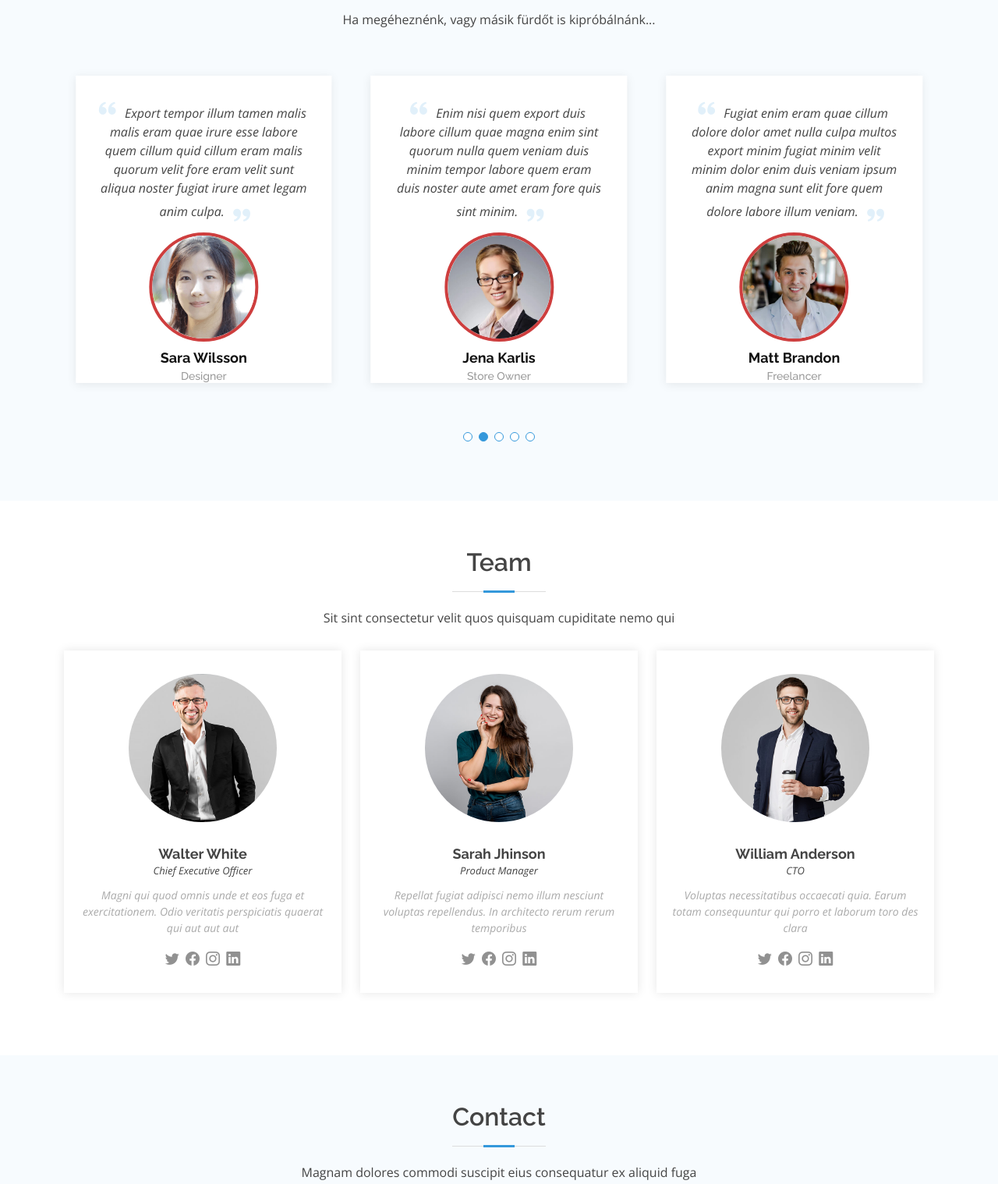
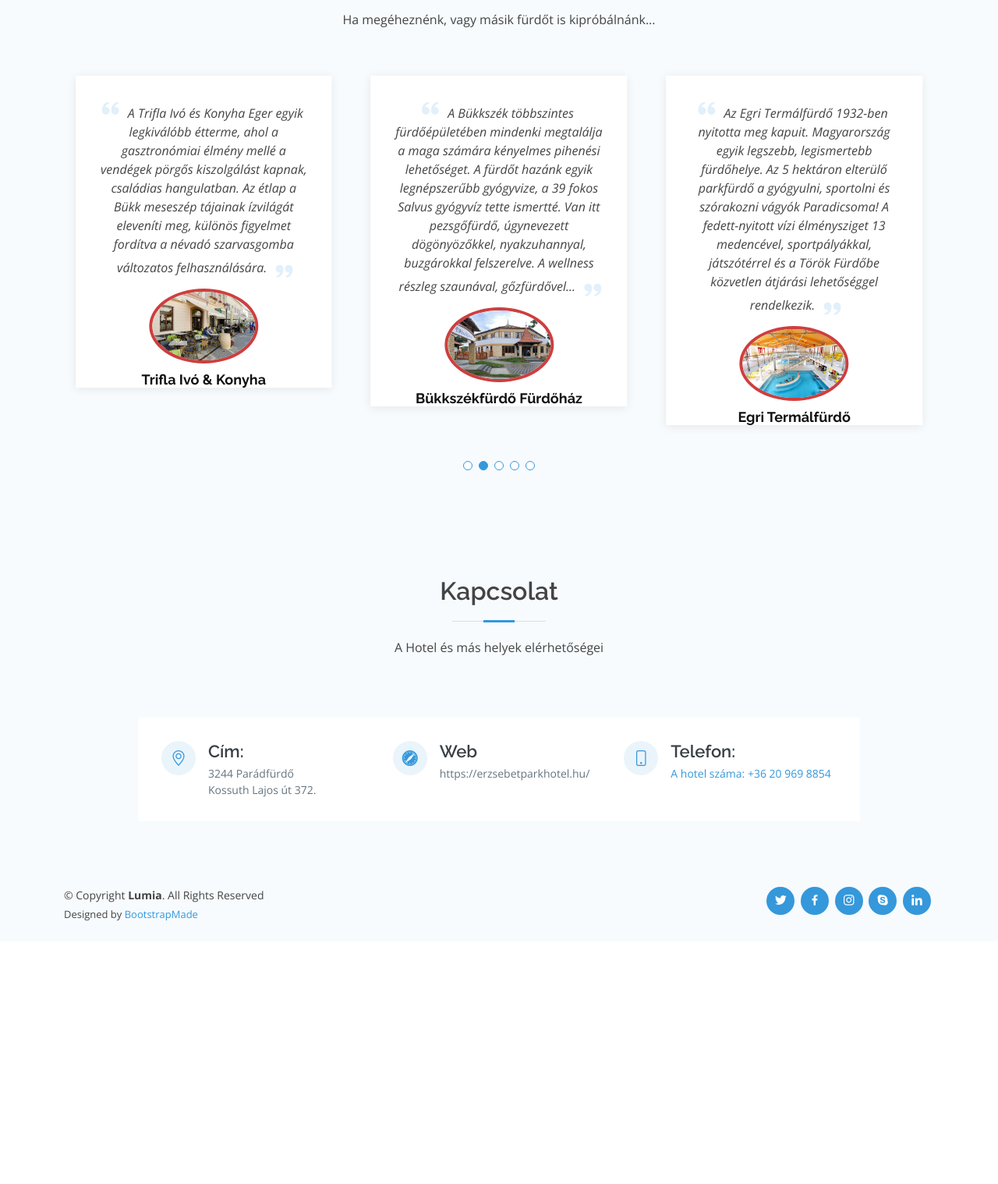
Before and after one commit to rekalaca/Romih-t-ge, a plain HTML site: page index.html in a window 1280 px wide. Shown: the part 3560-5078 px from the top of the page at 78% size. After the commit the page ends 4767 px from the top, so only its background shows below. Drawn offline with nearby package versions, Linux system fonts and the light colour scheme.

Commit message:
fejleszt

```diff
--- a/index.html
+++ b/index.html
@@ -361,11 +361,13 @@
                   <i class="bx bxs-quote-alt-left quote-icon-left"></i>
                   Üdvözöljük az egri Expressz - Aranysíp Étterem honlapján. Az EXPRESSZ - Önkiszolgáló - Étteremben,
                   háromféle kedvezményes napi menü ajánlattal, kedvező árakkal várjuk kedves régi és leendő
-                  vendégeinket. Csoportok étkeztetését is vállaljuk. Napi és heti aktuális menü ajánlatunkat <a href="https://expresszetterem.freewb.hu/menu/" target="_blank">IDE
-                  KATTINTVA</a> tekinthetik meg.
+                  vendégeinket. Csoportok étkeztetését is vállaljuk. Napi és heti aktuális menü ajánlatunkat <a
+                    href="https://expresszetterem.freewb.hu/menu/" target="_blank">IDE
+                    KATTINTVA</a> tekinthetik meg.
                   <i class="bx bxs-quote-alt-right quote-icon-right"></i>
                 </p>
-                <a href="https://expresszetterem.freewb.hu/" target="_blank"><img src="assets/img/express.jpg" class="testimonial-img" alt=""></a>
+                <a href="https://expresszetterem.freewb.hu/" target="_blank"><img src="assets/img/express.jpg"
+                    class="testimonial-img" alt=""></a>
                 <h3>Express étterem</h3>
               </div>
             </div><!-- End testimonial item -->
@@ -374,13 +376,14 @@
               <div class="testimonial-item">
                 <p>
                   <i class="bx bxs-quote-alt-left quote-icon-left"></i>
-                  Export tempor illum tamen malis malis eram quae irure esse labore quem cillum quid cillum eram malis
-                  quorum velit fore eram velit sunt aliqua noster fugiat irure amet legam anim culpa.
+                  A Trifla Ivó és Konyha Eger egyik legkiválóbb étterme, ahol a gasztronómiai élmény mellé a vendégek
+                  pörgős kiszolgálást kapnak, családias hangulatban. Az étlap a Bükk meseszép tájainak ízvilágát
+                  eleveníti meg, különös figyelmet fordítva a névadó szarvasgomba változatos felhasználására.
                   <i class="bx bxs-quote-alt-right quote-icon-right"></i>
                 </p>
-                <img src="assets/img/testimonials/testimonials-2.jpg" class="testimonial-img" alt="">
-                <h3>Sara Wilsson</h3>
-                <h4>Designer</h4>
+                <a href="http://triflaeger.hu/" target="_blank"><img src="assets/img/trifla.jpg" class="testimonial-img"
+                    alt=""></a>
+                <h3>Trifla Ivó & Konyha</h3>
               </div>
             </div><!-- End testimonial item -->
 
@@ -388,13 +391,15 @@
               <div class="testimonial-item">
                 <p>
                   <i class="bx bxs-quote-alt-left quote-icon-left"></i>
-                  Enim nisi quem export duis labore cillum quae magna enim sint quorum nulla quem veniam duis minim
-                  tempor labore quem eram duis noster aute amet eram fore quis sint minim.
+                  A Bükkszék többszintes fürdőépületében mindenki megtalálja a maga számára
+                  kényelmes pihenési lehetőséget. A fürdőt hazánk egyik legnépszerűbb gyógyvize, a 39 fokos Salvus
+                  gyógyvíz tette ismertté. Van itt pezsgőfürdő, úgynevezett dögönyözőkkel, nyakzuhannyal, buzgárokkal
+                  felszerelve. A wellness részleg szaunával, gőzfürdővel...
                   <i class="bx bxs-quote-alt-right quote-icon-right"></i>
                 </p>
-                <img src="assets/img/testimonials/testimonials-3.jpg" class="testimonial-img" alt="">
-                <h3>Jena Karlis</h3>
-                <h4>Store Owner</h4>
+                <a href="https://bukkszekfurdo.hu/" target="_blank"><img src="assets/img/bukkszek.jpg"
+                    class="testimonial-img" alt=""></a>
+                <h3>Bükkszékfürdő Fürdőház</h3>
               </div>
             </div><!-- End testimonial item -->
 
@@ -402,13 +407,15 @@
               <div class="testimonial-item">
                 <p>
                   <i class="bx bxs-quote-alt-left quote-icon-left"></i>
-                  Fugiat enim eram quae cillum dolore dolor amet nulla culpa multos export minim fugiat minim velit
-                  minim dolor enim duis veniam ipsum anim magna sunt elit fore quem dolore labore illum veniam.
+                  Az Egri Termálfürdő 1932-ben nyitotta meg kapuit. Magyarország egyik legszebb, legismertebb
+                  fürdőhelye. Az 5 hektáron elterülő parkfürdő a gyógyulni, sportolni és szórakozni vágyók Paradicsoma!
+                  A fedett-nyitott vízi élménysziget 13 medencével, sportpályákkal, játszótérrel és a Török Fürdőbe
+                  közvetlen átjárási lehetőséggel rendelkezik.
                   <i class="bx bxs-quote-alt-right quote-icon-right"></i>
                 </p>
-                <img src="assets/img/testimonials/testimonials-4.jpg" class="testimonial-img" alt="">
-                <h3>Matt Brandon</h3>
-                <h4>Freelancer</h4>
+                <a href="https://termalfurdo.egertermal.hu/" target="_blank"><img src="assets/img/egerterm.jpg"
+                    class="testimonial-img" alt=""></a>
+                <h3>Egri Termálfürdő</h3>
               </div>
             </div><!-- End testimonial item -->
 
@@ -416,13 +423,15 @@
               <div class="testimonial-item">
                 <p>
                   <i class="bx bxs-quote-alt-left quote-icon-left"></i>
-                  Quis quorum aliqua sint quem legam fore sunt eram irure aliqua veniam tempor noster veniam enim culpa
-                  labore duis sunt culpa nulla illum cillum fugiat legam esse veniam culpa fore nisi cillum quid.
+                  A Mátra szívében, Gyöngyöstől 6 km-re fekszik Mátrafüred üdülőfalu, melynek központjában a 24-es főút
+                  mellett található a több évtizedes hagyományokkal rendelkező Benevár Étterem.
+                  A vendéglő egész évben várja kedves Vendégeit házias konyhájával, finom ízeivel, udvarias
+                  kiszolgálással és szolid áraival.
                   <i class="bx bxs-quote-alt-right quote-icon-right"></i>
                 </p>
-                <img src="assets/img/testimonials/testimonials-5.jpg" class="testimonial-img" alt="">
-                <h3>John Larson</h3>
-                <h4>Entrepreneur</h4>
+                <a href="https://termalfurdo.egertermal.hu/" target="_blank"><img src="assets/img/benevar.jpg"
+                    class="testimonial-img" alt=""></a>
+                <h3>Benevár Étterem</h3>
               </div>
             </div><!-- End testimonial item -->
 
@@ -433,80 +442,14 @@
       </div>
     </section><!-- End Testimonials Section -->
 
-    <!-- ======= Team Section ======= -->
-    <section id="team" class="team">
-      <div class="container">
-
-        <div class="section-title">
-          <h2>Team</h2>
-          <p>Sit sint consectetur velit quos quisquam cupiditate nemo qui</p>
-        </div>
-
-        <div class="row">
-          <div class="col-lg-4 col-md-6 d-flex align-items-stretch">
-            <div class="member">
-              <img src="assets/img/team/team-1.jpg" alt="">
-              <h4>Walter White</h4>
-              <span>Chief Executive Officer</span>
-              <p>
-                Magni qui quod omnis unde et eos fuga et exercitationem. Odio veritatis perspiciatis quaerat qui aut aut
-                aut
-              </p>
-              <div class="social">
-                <a href=""><i class="bi bi-twitter"></i></a>
-                <a href=""><i class="bi bi-facebook"></i></a>
-                <a href=""><i class="bi bi-instagram"></i></a>
-                <a href=""><i class="bi bi-linkedin"></i></a>
-              </div>
-            </div>
-          </div>
-
-          <div class="col-lg-4 col-md-6 d-flex align-items-stretch">
-            <div class="member">
-              <img src="assets/img/team/team-2.jpg" alt="">
-              <h4>Sarah Jhinson</h4>
-              <span>Product Manager</span>
-              <p>
-                Repellat fugiat adipisci nemo illum nesciunt voluptas repellendus. In architecto rerum rerum temporibus
-              </p>
-              <div class="social">
-                <a href=""><i class="bi bi-twitter"></i></a>
-                <a href=""><i class="bi bi-facebook"></i></a>
-                <a href=""><i class="bi bi-instagram"></i></a>
-                <a href=""><i class="bi bi-linkedin"></i></a>
-              </div>
-            </div>
-          </div>
-
-          <div class="col-lg-4 col-md-6 d-flex align-items-stretch">
-            <div class="member">
-              <img src="assets/img/team/team-3.jpg" alt="">
-              <h4>William Anderson</h4>
-              <span>CTO</span>
-              <p>
-                Voluptas necessitatibus occaecati quia. Earum totam consequuntur qui porro et laborum toro des clara
-              </p>
-              <div class="social">
-                <a href=""><i class="bi bi-twitter"></i></a>
-                <a href=""><i class="bi bi-facebook"></i></a>
-                <a href=""><i class="bi bi-instagram"></i></a>
-                <a href=""><i class="bi bi-linkedin"></i></a>
-              </div>
-            </div>
-          </div>
-
-        </div>
-
-      </div>
-    </section><!-- End Team Section -->
 
     <!-- ======= Contact Section ======= -->
     <section id="contact" class="contact section-bg">
       <div class="container">
 
         <div class="section-title">
-          <h2>Contact</h2>
-          <p>Magnam dolores commodi suscipit eius consequatur ex aliquid fuga</p>
+          <h2>Kapcsolat</h2>
+          <p>A Hotel és más helyek elérhetőségei</p>
         </div>
 
         <div class="row mt-5 justify-content-center">
@@ -516,21 +459,28 @@
             <div class="info-wrap">
               <div class="row">
                 <div class="col-lg-4 info">
-                  <i class="bi bi-geo-alt"></i>
-                  <h4>Location:</h4>
-                  <p>A108 Adam Street<br>New York, NY 535022</p>
+                  <a href="https://www.google.com/maps/place/Par%C3%A1d,+Kossuth+Lajos+%C3%BAt+372,+3240/@47.925804,20.059898,16z/data=!4m5!3m4!1s0x474060b0346fff07:0x325e1517e778c34c!8m2!3d47.925664!4d20.0596539?hl=hu"
+                    target="_blank"><i class="bi bi-geo-alt"></i></a>
+                  <h4>Cím:</h4>
+                  <a href="https://www.google.com/maps/place/Par%C3%A1d,+Kossuth+Lajos+%C3%BAt+372,+3240/@47.925804,20.059898,16z/data=!4m5!3m4!1s0x474060b0346fff07:0x325e1517e778c34c!8m2!3d47.925664!4d20.0596539?hl=hu"
+                    target="_blank">
+                    <p>3244 Parádfürdő<br>
+                      Kossuth Lajos út 372.</p>
+                  </a>
                 </div>
 
                 <div class="col-lg-4 info mt-4 mt-lg-0">
-                  <i class="bi bi-envelope"></i>
-                  <h4>Email:</h4>
-                  <p>info@example.com<br>contact@example.com</p>
+                  <a href="https://erzsebetparkhotel.hu/" target="_blank"><i class="bi bi-browser-safari"></i></a>
+                  <h4>Web</h4>
+                  <a href="https://erzsebetparkhotel.hu/" target="_blank">
+                    <p>https://erzsebetparkhotel.hu/</p>
+                  </a>
                 </div>
 
                 <div class="col-lg-4 info mt-4 mt-lg-0">
                   <i class="bi bi-phone"></i>
-                  <h4>Call:</h4>
-                  <p>+1 5589 55488 51<br>+1 5589 22475 14</p>
+                  <h4>Telefon:</h4>
+                  <p><a href="tel:+36209698854"> A hotel száma: +36 20 969 8854</a></p>
                 </div>
               </div>
             </div>
@@ -539,33 +489,6 @@
 
         </div>
 
-        <div class="row mt-5 justify-content-center">
-          <div class="col-lg-10">
-            <form action="forms/contact.php" method="post" role="form" class="php-email-form">
-              <div class="row">
-                <div class="col-md-6 form-group">
-                  <input type="text" name="name" class="form-control" id="name" placeholder="Your Name" required>
-                </div>
-                <div class="col-md-6 form-group mt-3 mt-md-0">
-                  <input type="email" class="form-control" name="email" id="email" placeholder="Your Email" required>
-                </div>
-              </div>
-              <div class="form-group mt-3">
-                <input type="text" class="form-control" name="subject" id="subject" placeholder="Subject" required>
-              </div>
-              <div class="form-group mt-3">
-                <textarea class="form-control" name="message" rows="5" placeholder="Message" required></textarea>
-              </div>
-              <div class="my-3">
-                <div class="loading">Loading</div>
-                <div class="error-message"></div>
-                <div class="sent-message">Your message has been sent. Thank you!</div>
-              </div>
-              <div class="text-center"><button type="submit">Send Message</button></div>
-            </form>
-          </div>
-
-        </div>
 
       </div>
     </section><!-- End Contact Section -->
@@ -575,54 +498,6 @@
   <!-- ======= Footer ======= -->
   <footer id="footer">
 
-    <div class="footer-top">
-      <div class="container">
-        <div class="row">
-
-          <div class="col-lg-3 col-md-6 footer-contact">
-            <h3>Lumia</h3>
-            <p>
-              A108 Adam Street <br>
-              New York, NY 535022<br>
-              United States <br><br>
-              <strong>Phone:</strong> +1 5589 55488 55<br>
-              <strong>Email:</strong> info@example.com<br>
-            </p>
-          </div>
-
-          <div class="col-lg-2 col-md-6 footer-links">
-            <h4>Useful Links</h4>
-            <ul>
-              <li><i class="bx bx-chevron-right"></i> <a href="#">Home</a></li>
-              <li><i class="bx bx-chevron-right"></i> <a href="#">About us</a></li>
-              <li><i class="bx bx-chevron-right"></i> <a href="#">Services</a></li>
-              <li><i class="bx bx-chevron-right"></i> <a href="#">Terms of service</a></li>
-              <li><i class="bx bx-chevron-right"></i> <a href="#">Privacy policy</a></li>
-            </ul>
-          </div>
-
-          <div class="col-lg-3 col-md-6 footer-links">
-            <h4>Our Services</h4>
-            <ul>
-              <li><i class="bx bx-chevron-right"></i> <a href="#">Web Design</a></li>
-              <li><i class="bx bx-chevron-right"></i> <a href="#">Web Development</a></li>
-              <li><i class="bx bx-chevron-right"></i> <a href="#">Product Management</a></li>
-              <li><i class="bx bx-chevron-right"></i> <a href="#">Marketing</a></li>
-              <li><i class="bx bx-chevron-right"></i> <a href="#">Graphic Design</a></li>
-            </ul>
-          </div>
-
-          <div class="col-lg-4 col-md-6 footer-newsletter">
-            <h4>Join Our Newsletter</h4>
-            <p>Tamen quem nulla quae legam multos aute sint culpa legam noster magna</p>
-            <form action="" method="post">
-              <input type="email" name="email"><input type="submit" value="Subscribe">
-            </form>
-          </div>
-
-        </div>
-      </div>
-    </div>
 
     <div class="container d-md-flex py-4">
 
```
Also changed, not shown: assets/img/benevar.jpg (added), assets/img/bukkszek.jpg (added), assets/img/egerterm.jpg (added), assets/img/express.jpg, assets/img/trifla.jpg (added).
